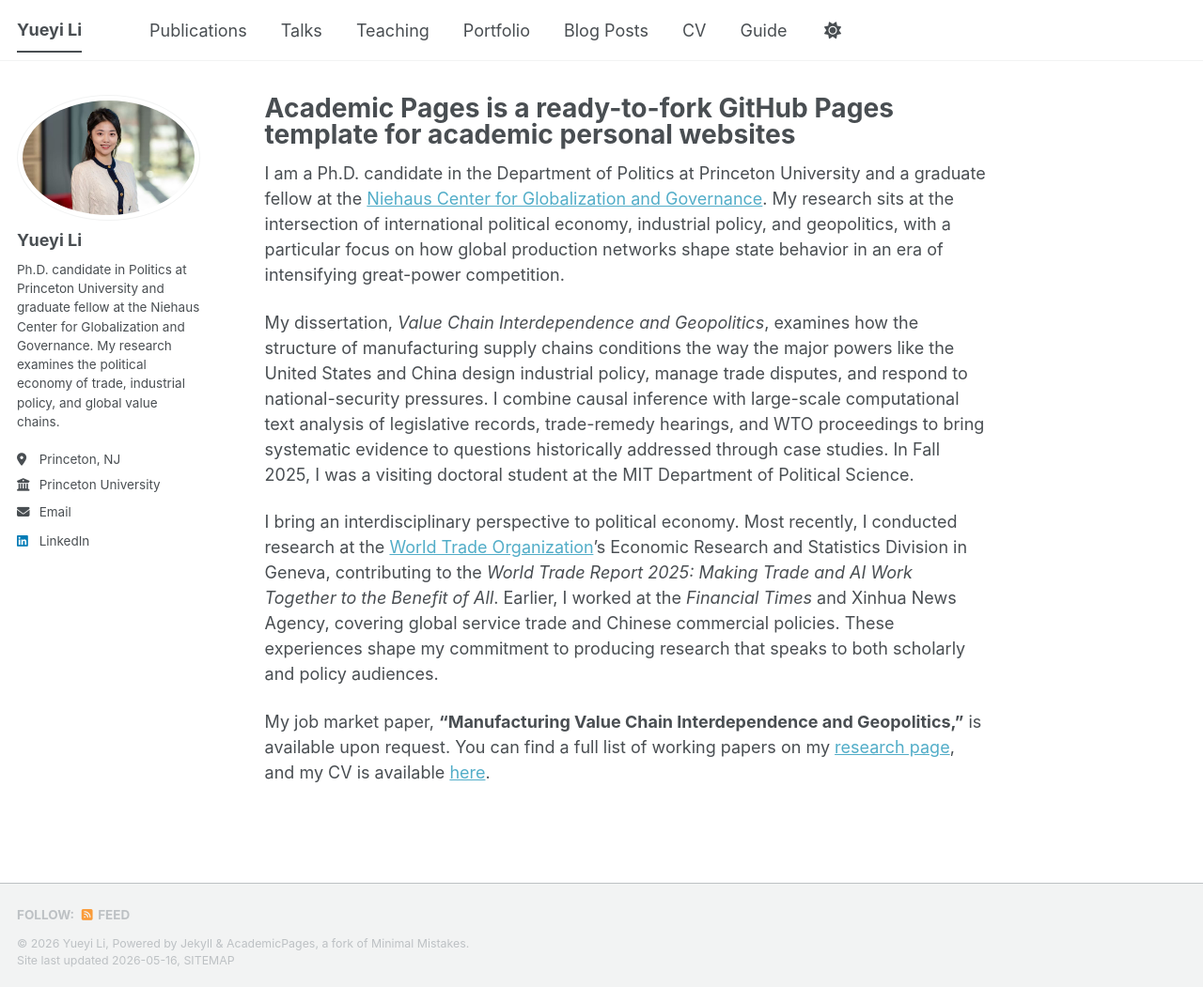
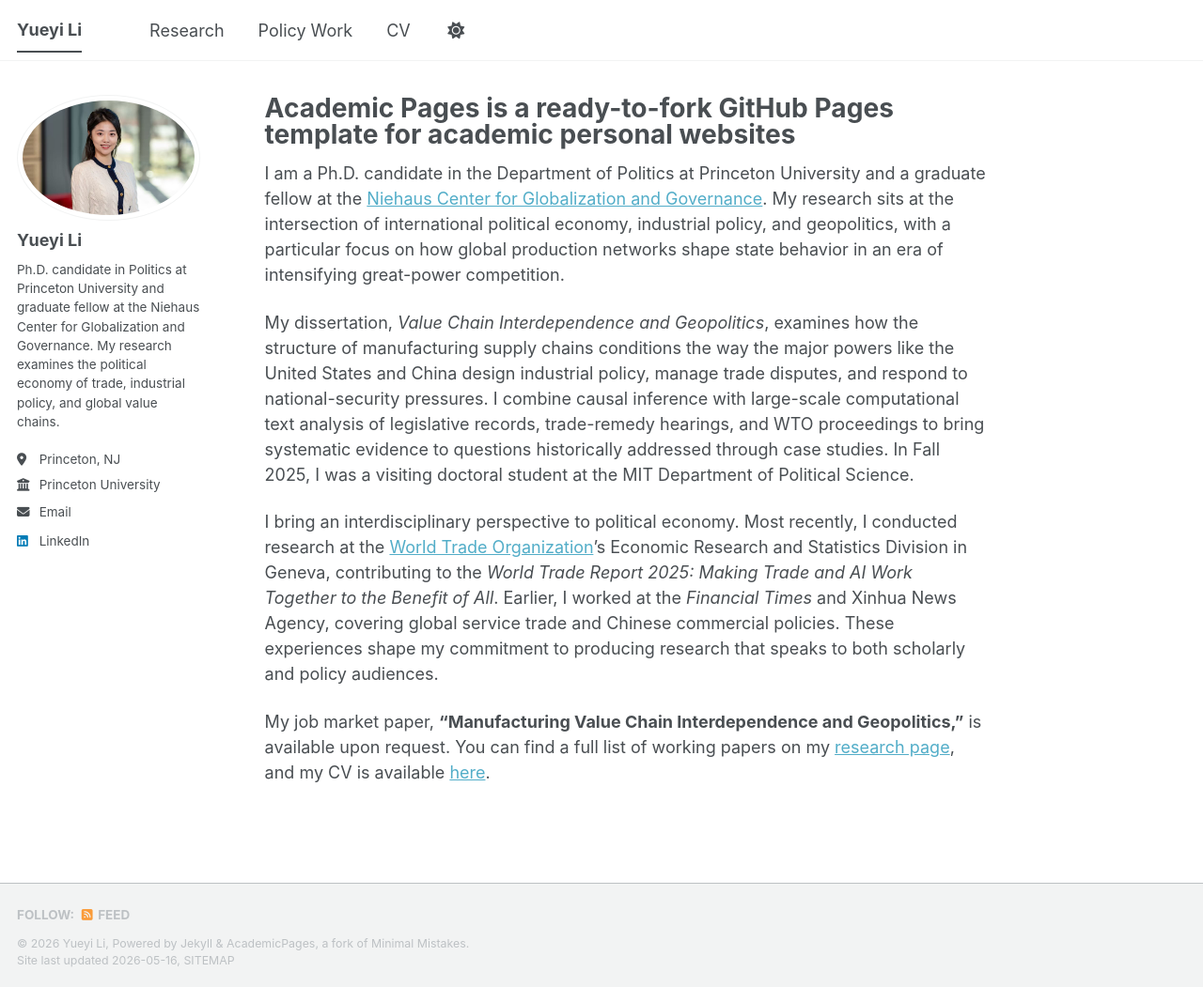
Before and after one commit to YueyiLi99/yueyili99.github.io, a Jekyll site: the page built from _pages/about.md, in a window 1280 px wide and 1051 px high. Shown: the whole window at 94% size. Built offline with Jekyll 4.4.1, drawn with Linux system fonts in a browser that asks for light colours; a script bundle is joined from its source files by our own code; library files that are not in the unit come from our copies.

Commit message:
Update navigation.yml

```diff
--- a/_data/navigation.yml
+++ b/_data/navigation.yml
@@ -7,27 +7,11 @@
 # NOTE that only one of the CV options should be selected, the first is for the
 #      Markdown formatted page while the second is generated using JSON.
 
+
 main:
-  - title: "Publications"
+  - title: "Research"
     url: /publications/
-
-  - title: "Talks"
-    url: /talks/
-
-  - title: "Teaching"
-    url: /teaching/
-
-  - title: "Portfolio"
-    url: /portfolio/
-
-  - title: "Blog Posts"
-    url: /year-archive/
-
+  - title: "Policy Work"
+    url: /policy/
   - title: "CV"
     url: /cv/
-
-  # - title: "CV"
-  #   url: /cv-json/
-
-  - title: "Guide"
-    url: /markdown/
```
